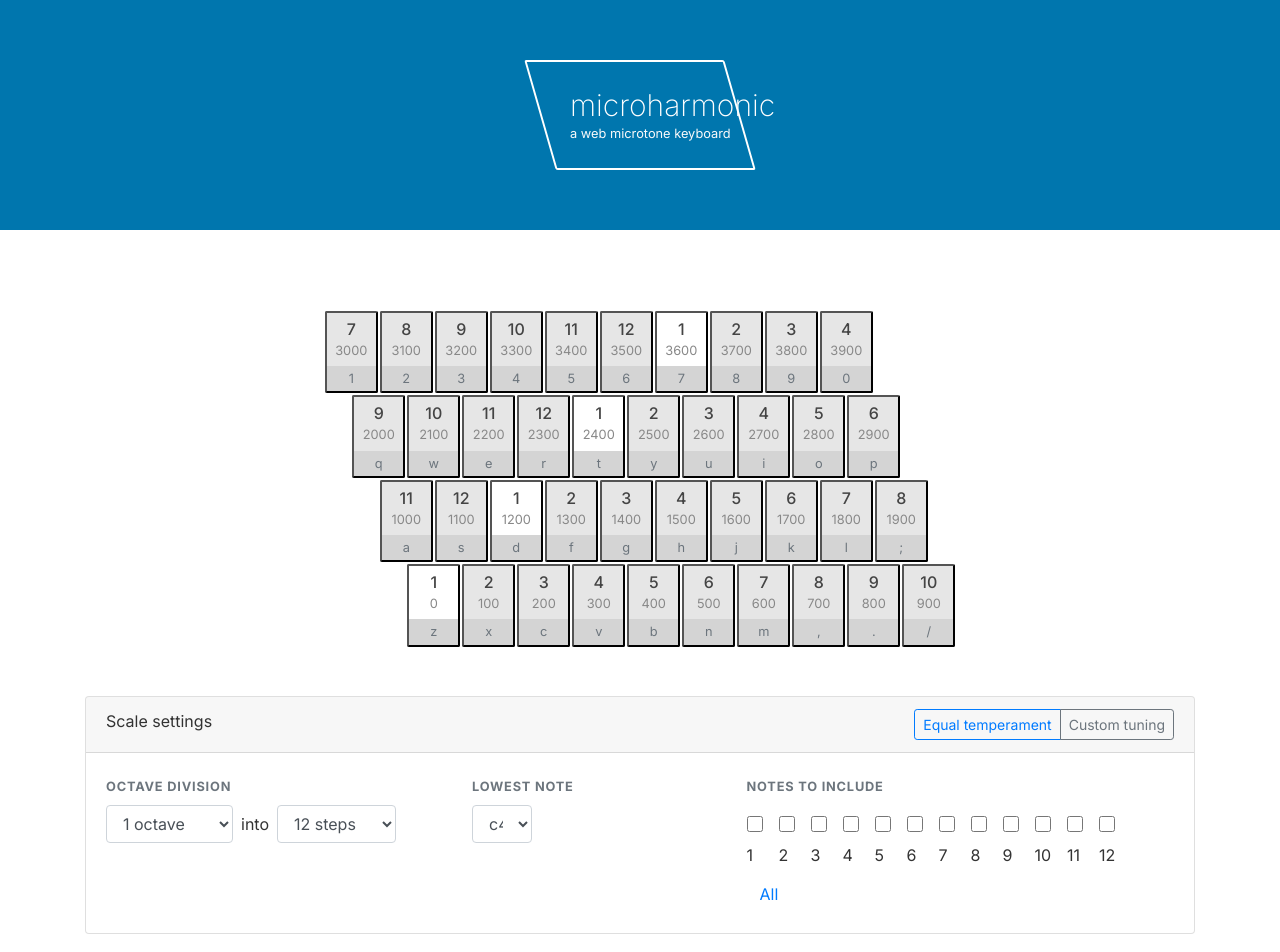
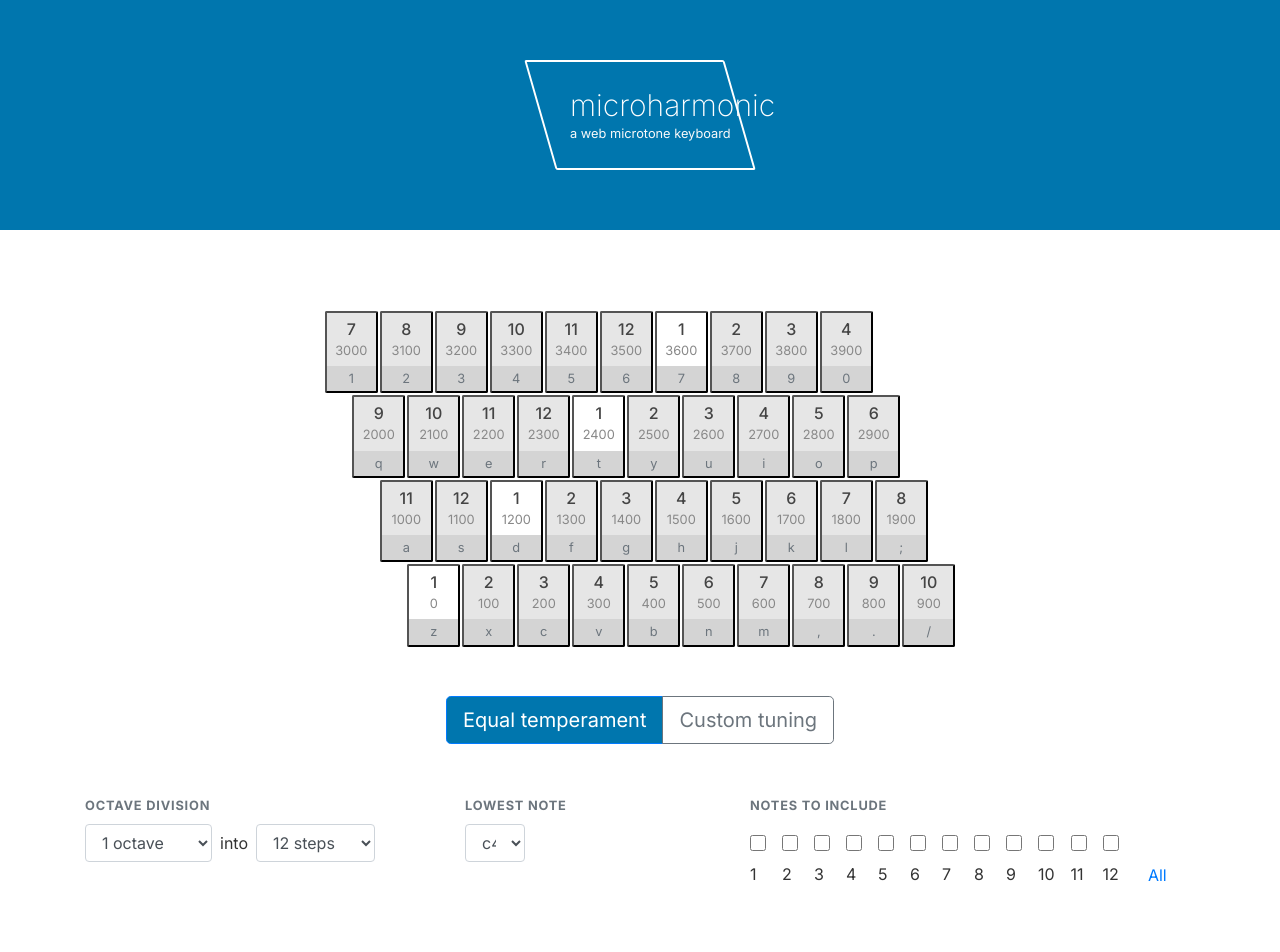
Before and after one commit to kevinsqi/microharmonic, a React (Create React App) app: page / in a window 1280 px wide. Shown: the top 952 px of the page. Built offline with nearby package versions, Linux system fonts and the light colour scheme.

Commit message:
restyle settings section

```diff
--- a/src/App.css
+++ b/src/App.css
@@ -1,3 +1,7 @@
+/*
+ * Defaults and bootstrap overrides
+ */
+
 * {
   font-family: inter, -apple-system, BlinkMacSystemFont, Segoe UI, Roboto, Helvetica Neue, Arial,
     sans-serif;
@@ -17,6 +21,14 @@ a:hover {
 input[type='checkbox'] {
   width: 1em;
 }
+
+.btn-primary {
+  background-color: #0076ae;
+}
+
+/*
+ * Utility classes
+ */
 
 .left-0 {
   left: 0;
@@ -40,23 +52,6 @@ input[type='checkbox'] {
 
 .flex-1 {
   flex: 1;
-}
-
-.mb1 {
-  margin-bottom: 10px;
-}
-
-.mt4 {
-  margin-top: 40px;
-}
-
-.mt5 {
-  margin-top: 50px;
-}
-
-.my5 {
-  margin-top: 50px;
-  margin-bottom: 50px;
 }
 
 .line-height-1 {
--- a/src/Settings.js
+++ b/src/Settings.js
@@ -12,38 +12,29 @@ class Settings extends React.Component {
   }
 
   render() {
-    const activeClass = 'btn-outline-primary';
+    const activeClass = 'btn-primary';
     const inactiveClass = 'btn-outline-secondary';
     const { useCustomCentValues } = this.props.config;
 
     return (
-      <div className="card">
-        <div className="card-header">
-          <div className="float-left">Scale settings</div>
-          <div className="float-right">
-            <div className="btn-group">
+      <div>
+        <div className="text-center">
+          <div className="btn-group btn-group-lg">
             <button
-                className={classNames(
-                  'btn btn-sm',
-                  useCustomCentValues ? inactiveClass : activeClass,
-                )}
+              className={classNames('btn', useCustomCentValues ? inactiveClass : activeClass)}
               onClick={() => this.toggleCustomSettings(false)}
             >
               Equal temperament
             </button>
             <button
-                className={classNames(
-                  'btn btn-sm',
-                  useCustomCentValues ? activeClass : inactiveClass,
-                )}
+              className={classNames('btn', useCustomCentValues ? activeClass : inactiveClass)}
               onClick={() => this.toggleCustomSettings(true)}
             >
               Custom tuning
             </button>
           </div>
         </div>
-        </div>
-        <div className="card-body">
+        <div className="mt-5">
           {useCustomCentValues ? (
             <CustomSettings config={this.props.config} setConfig={this.props.setConfig} />
           ) : (
```
Lines whose indentation alone changed are shown as unchanged.
